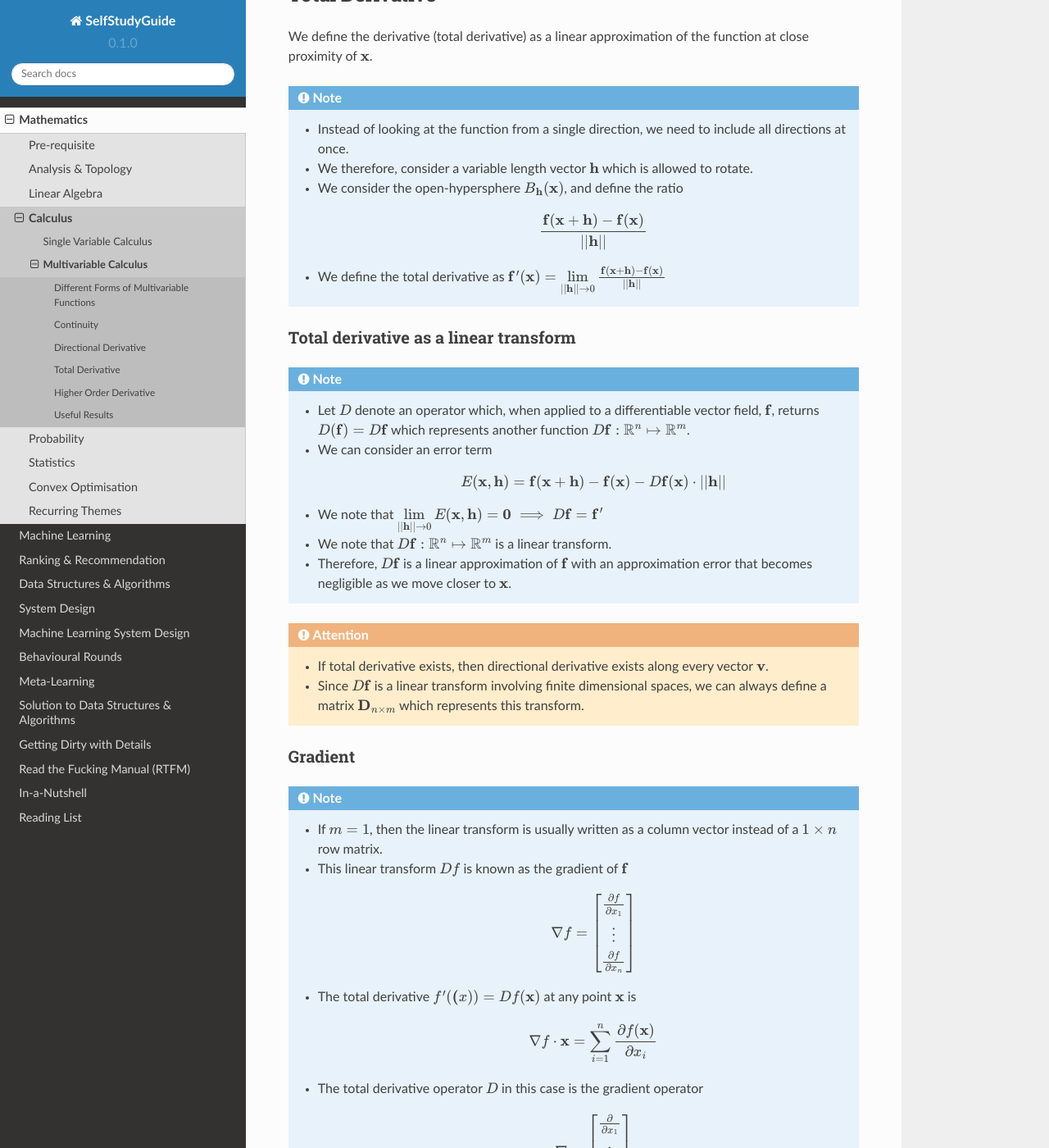
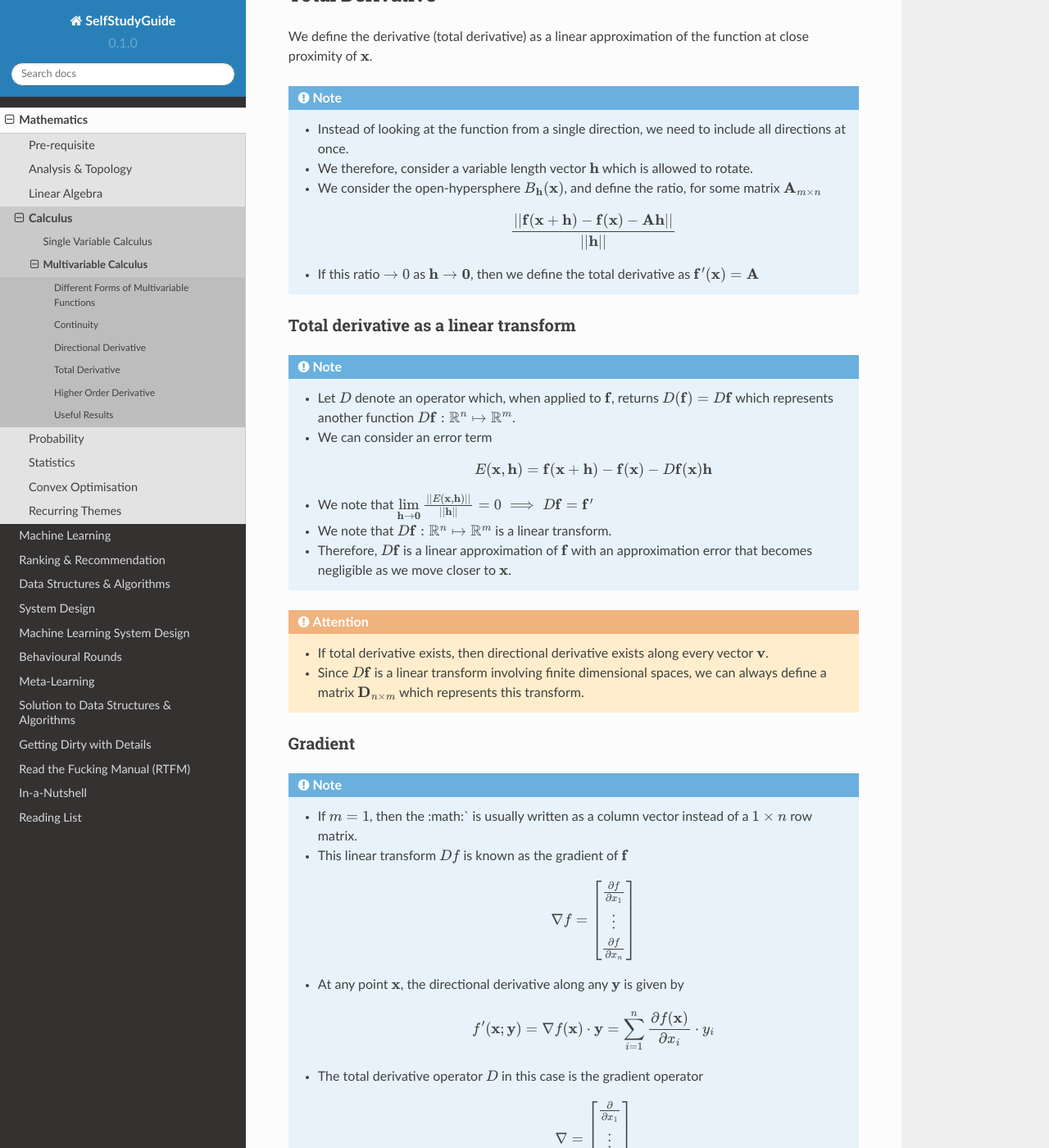
Before and after one commit to uselesstechjunks/leetcode, a Sphinx documentation site: the page built from docs/source/math/calc3/multi.rst, in a window 1280 px wide and 1400 px high, scrolled down 3661 px. Shown: the whole window at 82% size. Built offline with Sphinx 7.4.7 and the Read the Docs theme 2.0.0, drawn with Linux system fonts in a browser that asks for light colours.

Commit message:
Update multi.rst

```diff
--- a/docs/source/math/calc3/multi.rst
+++ b/docs/source/math/calc3/multi.rst
@@ -103,19 +103,19 @@ We define the derivative (total derivative) as a linear approximation of the fun
 .. note::
 	* Instead of looking at the function from a single direction, we need to include all directions at once.
 	* We therefore, consider a variable length vector :math:`\mathbf{h}` which is allowed to rotate.
-	* We consider the open-hypersphere :math:`B_\mathbf{h}(\mathbf{x})`, and define the ratio
+	* We consider the open-hypersphere :math:`B_\mathbf{h}(\mathbf{x})`, and define the ratio, for some matrix :math:`\mathbf{A}_{m\times n}`
 
-		.. math:: \frac{\mathbf{f}(\mathbf{x}+\mathbf{h})-\mathbf{f}(\mathbf{x})}{||\mathbf{h}||}
-	* We define the total derivative as :math:`\mathbf{f}'(\mathbf{x})=\lim\limits_{||\mathbf{h}||\to 0}\frac{\mathbf{f}(\mathbf{x}+\mathbf{h})-\mathbf{f}(\mathbf{x})}{||\mathbf{h}||}`
+		.. math:: \frac{||\mathbf{f}(\mathbf{x}+\mathbf{h})-\mathbf{f}(\mathbf{x})-\mathbf{A}\mathbf{h}||}{||\mathbf{h}||}
+	* If this ratio :math:`\to 0` as :math:`\mathbf{h}\to\mathbf{0}`, then we define the total derivative as :math:`\mathbf{f}'(\mathbf{x})=\mathbf{A}`
 
 Total derivative as a linear transform
 ==========================================================
 .. note::
-	* Let :math:`D` denote an operator which, when applied to a differentiable vector field, :math:`\mathbf{f}`, returns :math:`D(\mathbf{f})=D\mathbf{f}` which represents another function :math:`D\mathbf{f}:\mathbb{R}^n\mapsto\mathbb{R}^m`.
+	* Let :math:`D` denote an operator which, when applied to :math:`\mathbf{f}`, returns :math:`D(\mathbf{f})=D\mathbf{f}` which represents another function :math:`D\mathbf{f}:\mathbb{R}^n\mapsto\mathbb{R}^m`.
 	* We can consider an error term
 
-		.. math:: E(\mathbf{x},\mathbf{h})=\mathbf{f}(\mathbf{x}+\mathbf{h})-\mathbf{f}(\mathbf{x})-D\mathbf{f}(\mathbf{x})\cdot ||\mathbf{h}||
-	* We note that :math:`\lim\limits_{||\mathbf{h}||\to 0} E(\mathbf{x},\mathbf{h})=\mathbf{0}\implies D\mathbf{f}=\mathbf{f}'`
+		.. math:: E(\mathbf{x},\mathbf{h})=\mathbf{f}(\mathbf{x}+\mathbf{h})-\mathbf{f}(\mathbf{x})-D\mathbf{f}(\mathbf{x})\mathbf{h}
+	* We note that :math:`\lim\limits_{\mathbf{h}\to\mathbf{0}}\frac{||E(\mathbf{x},\mathbf{h})||}{||\mathbf{h}||} =0\implies D\mathbf{f}=\mathbf{f}'`
 	* We note that :math:`D\mathbf{f}:\mathbb{R}^n\mapsto\mathbb{R}^m` is a linear transform.
 	* Therefore, :math:`D\mathbf{f}` is a linear approximation of :math:`\mathbf{f}` with an approximation error that becomes negligible as we move closer to :math:`\mathbf{x}`.
 
@@ -126,13 +126,13 @@ Total derivative as a linear transform
 Gradient
 ==========================================================
 .. note::
-	* If :math:`m=1`, then the linear transform is usually written as a column vector instead of a :math:`1\times n` row matrix.
+	* If :math:`m=1`, then the :math:` is usually written as a column vector instead of a :math:`1\times n` row matrix.
 	* This linear transform :math:`Df` is known as the gradient of :math:`\mathbf{f}`
 
 		.. math:: \nabla f =\begin{bmatrix}\frac{\mathop{\partial f}}{\mathop{\partial x_1}}\\ \vdots \\ \frac{\mathop{\partial f}}{\mathop{\partial x_n}}\end{bmatrix}
-	* The total derivative :math:`f'(\mathbf(x))=Df(\mathbf{x})` at any point :math:`\mathbf{x}` is
+	* At any point :math:`\mathbf{x}`, the directional derivative along any :math:`\mathbf{y}` is given by
 
-		.. math:: \nabla f\cdot\mathbf{x}=\sum_{i=1}^n\frac{\mathop{\partial f(\mathbf{x})}}{\mathop{\partial x_i}}
+		.. math:: f'(\mathbf{x};\mathbf{y})=\nabla f(\mathbf{x})\cdot\mathbf{y}=\sum_{i=1}^n\frac{\mathop{\partial f(\mathbf{x})}}{\mathop{\partial x_i}}\cdot y_i
 	* The total derivative operator :math:`D` in this case is the gradient operator
 
 		.. math:: \nabla =\begin{bmatrix}\frac{\mathop{\partial}}{\mathop{\partial x_1}}\\ \vdots \\ \frac{\mathop{\partial}}{\mathop{\partial x_n}}\end{bmatrix}
```
